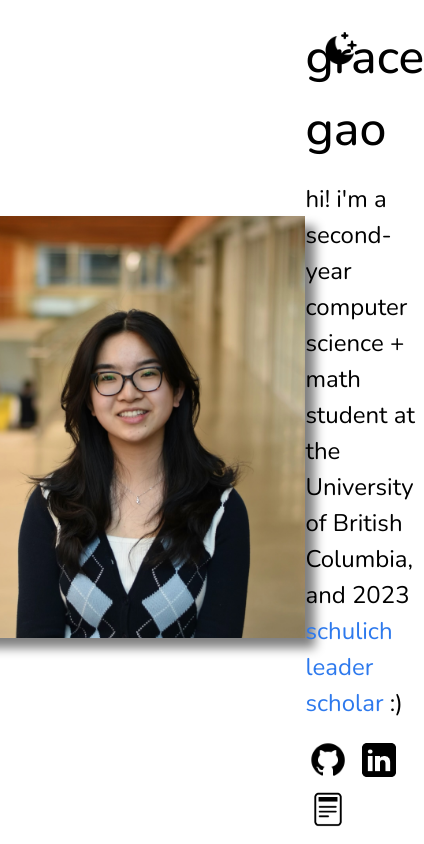
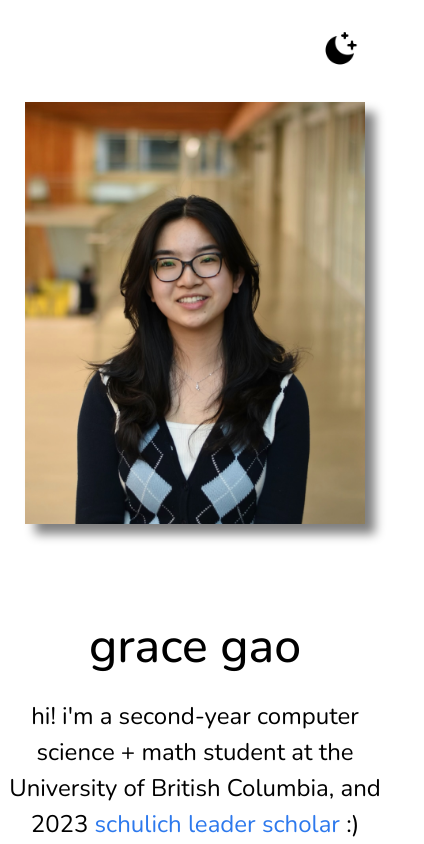
Before and after one commit to gracetxgao/portfolio, a React (Vite) app: page / in a window 390 px wide. Shown: the top 844 px of the page, 424 px wide, since content can reach past the window. Built offline with nearby package versions, Linux system fonts and the light colour scheme.

Commit message:
improve screen size responsiveness

```diff
--- a/src/components/About.tsx
+++ b/src/components/About.tsx
@@ -15,14 +15,24 @@ const About = (props: AboutTypes) => {
     const { textColor, highlightColor, darkMode } = props
 
     return (
-        <Box sx={{ height: '100vh', display: 'flex', alignItems: 'center', justifyContent: {sm: 'center'} }}>
-            <Grid item sm={12} md={4}>
+        <Box
+            sx={{
+                height: '100vh',
+                display: 'flex',
+                flexDirection: {xs: 'column', lg: 'row'},
+                alignItems: 'center',
+                justifyContent: 'center',
+                paddingTop: {xs: 10, lg: 0},
+            }}
+        >
+            <Grid item xs={12} lg={4}>
                 <img src={photo} style={{ height: '50vh', boxShadow: `10px 10px 10px grey`}}/>
             </Grid>
-            <Grid item sm={12} md={8}
+            <Grid item xs={12} lg={8}
                 sx={{
-                    marginLeft: {sm: 0, md: 10},
-                    textAlign: {sm: 'center', md: 'start'},
+                    marginLeft: {xs: 0, lg: 10},
+                    marginTop: {xs: 10, lg: 0},
+                    textAlign: {xs: 'center', md: 'start'},
                     color: textColor
                 }}>
                 <Box>
```
